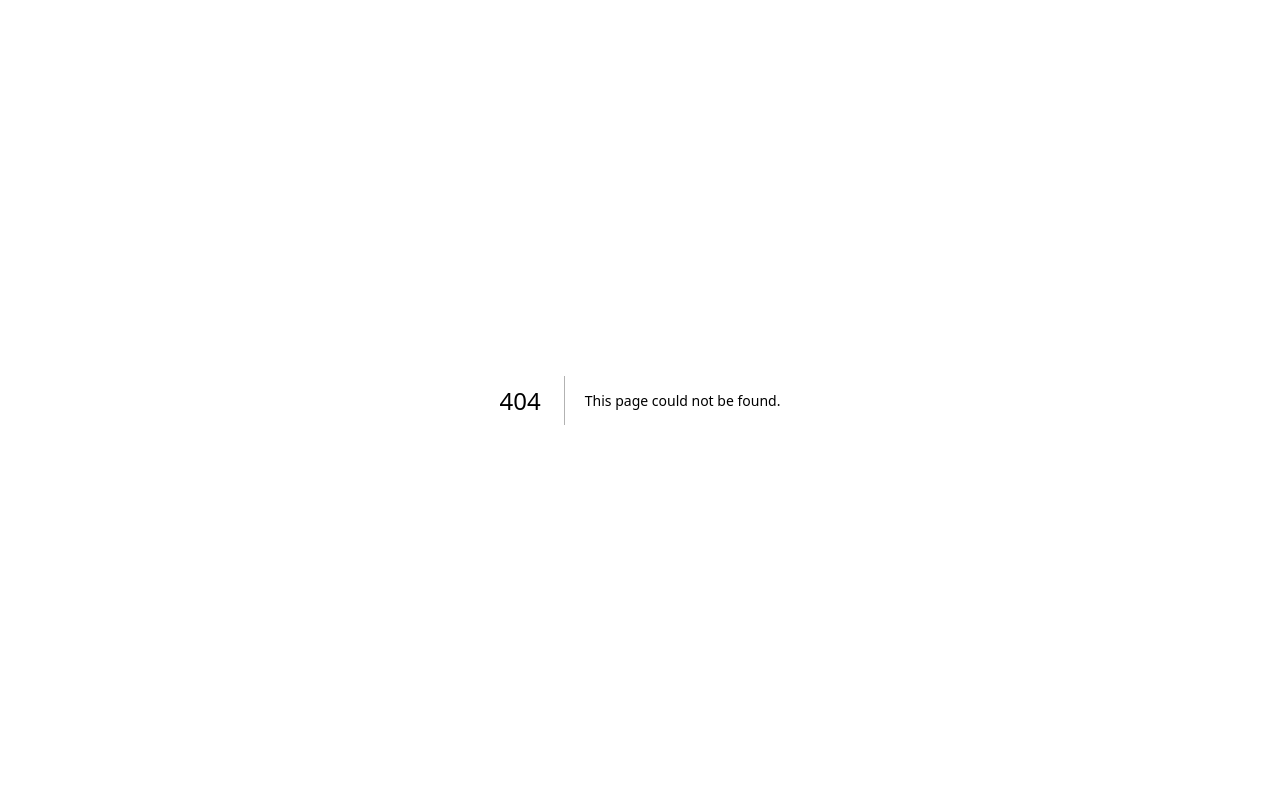
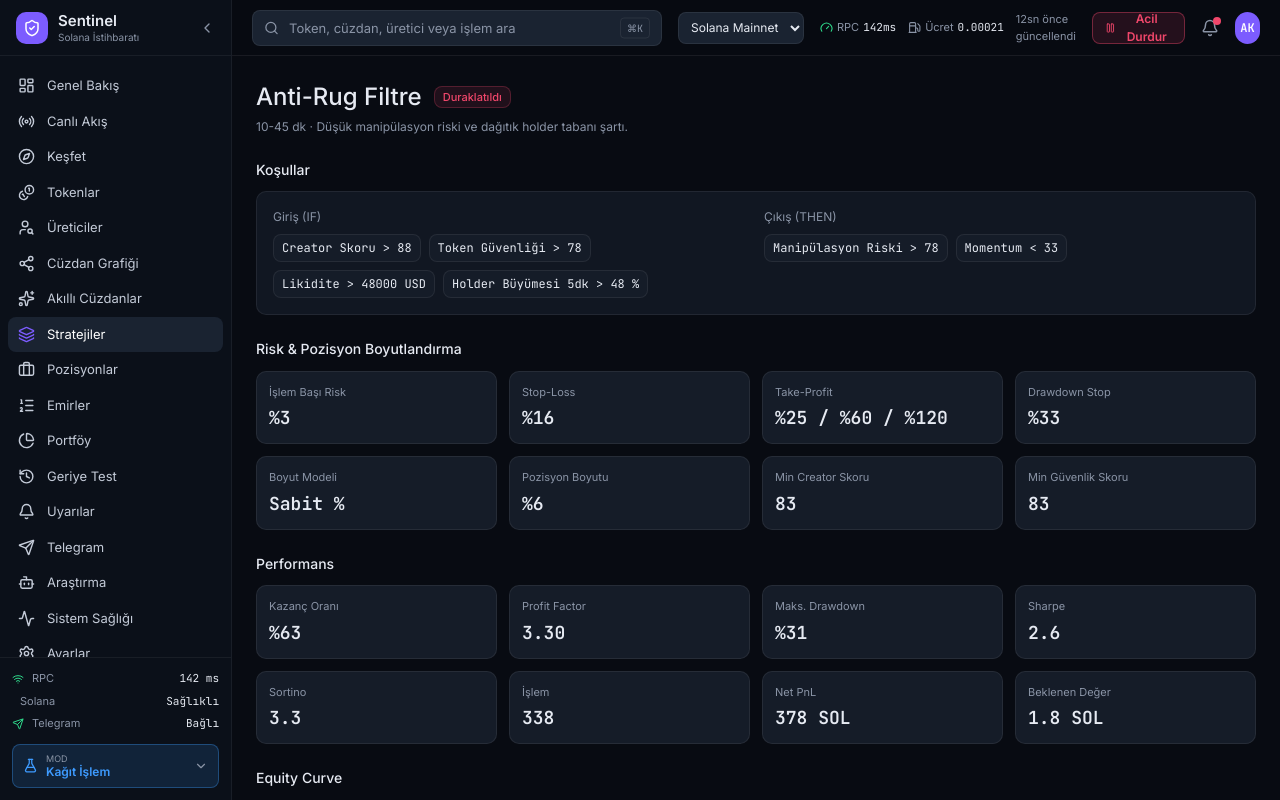
Before and after one commit to furkanatesc/sentinel, a Next.js app in the folder apps/web/: page /strategies/anti-rug-filter in a window 1280 px wide. Before the commit this address had no page. Built offline with nearby package versions, Linux system fonts and the light colour scheme.

Commit message:
feat(strategies): wire list + detail pages with RSC prefetch
Co-Authored-By: Claude Opus 4.8 (1M context) <noreply@anthropic.com>

```diff
--- /dev/null
+++ b/apps/web/app/(app)/strategies/[id]/page.tsx
@@ -0,0 +1,19 @@
+import { dehydrate, HydrationBoundary } from "@tanstack/react-query";
+import { getQueryClient, qk } from "@/lib/get-query-client";
+import { getApi } from "@/lib/api";
+import { StrategyDetailContent } from "@/components/strategy/StrategyDetailContent";
+
+export default async function StrategyDetailPage({ params }: { params: Promise<{ id: string }> }) {
+  const { id } = await params;
+  const queryClient = getQueryClient();
+  try {
+    await queryClient.prefetchQuery({ queryKey: qk.strategy(id), queryFn: () => getApi().getStrategy(id) });
+  } catch {
+    // bilinmeyen strateji — client tarafında isError ile ele alınır
+  }
+  return (
+    <HydrationBoundary state={dehydrate(queryClient)}>
+      <StrategyDetailContent id={id} />
+    </HydrationBoundary>
+  );
+}
--- a/apps/web/app/(app)/strategies/page.tsx
+++ b/apps/web/app/(app)/strategies/page.tsx
@@ -1,2 +1,14 @@
-import { PlaceholderScreen } from "@/components/PlaceholderScreen";
-export default function Page() { return <PlaceholderScreen />; }
+import { dehydrate, HydrationBoundary } from "@tanstack/react-query";
+import { getQueryClient, qk } from "@/lib/get-query-client";
+import { getApi } from "@/lib/api";
+import { StrategiesListContent } from "@/components/strategy/StrategiesListContent";
+
+export default async function StrategiesPage() {
+  const queryClient = getQueryClient();
+  await queryClient.prefetchQuery({ queryKey: qk.strategies, queryFn: () => getApi().getStrategies() });
+  return (
+    <HydrationBoundary state={dehydrate(queryClient)}>
+      <StrategiesListContent />
+    </HydrationBoundary>
+  );
+}
```
